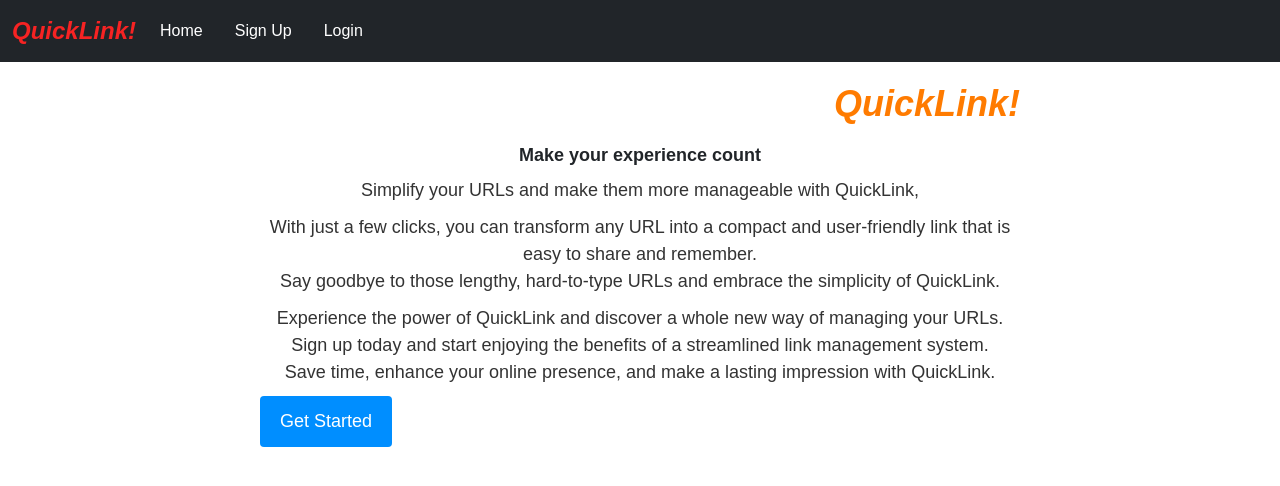
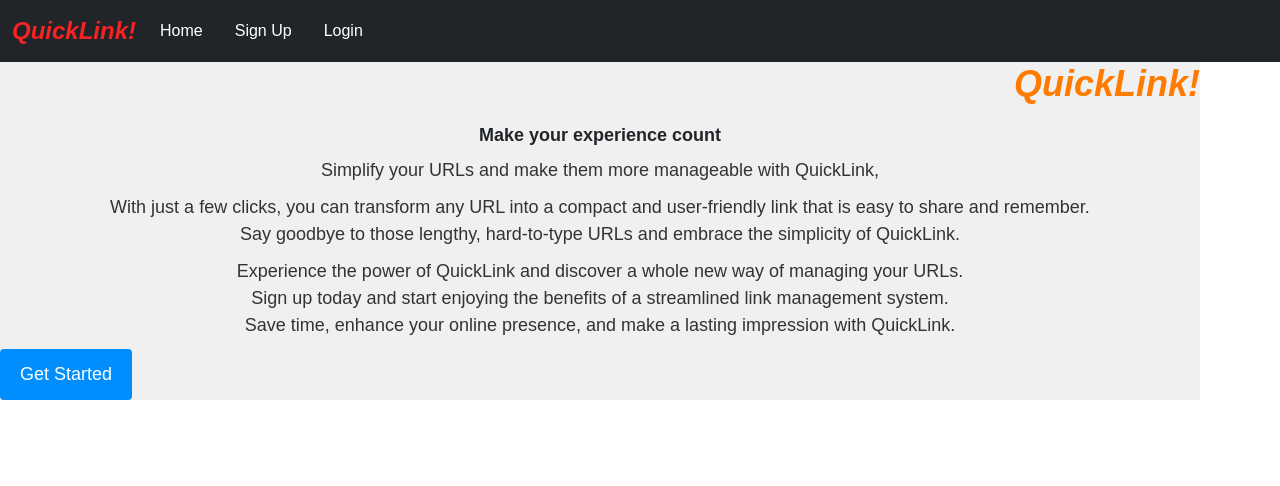
Before and after one commit to Emetegift/url-shortener-frontend, a React (Create React App) app: page /about in a window 1280 px wide. Shown: the top 486 px of the page. Built offline with nearby package versions, Linux system fonts and the light colour scheme.

Commit message:
updatd files

```diff
--- a/src/css/about.css
+++ b/src/css/about.css
@@ -52,7 +52,7 @@
    */
 
 
-
+/*
    .about {
     max-width: 800px;
     margin: 0 auto;
@@ -104,3 +104,68 @@
       font-size: 16px;
     }
   }
+   */
+
+   /* body {
+    margin: 0;
+    padding: 0;
+    background-color: #f0f0f0;
+  } */
+
+   .about {
+    max-width: 100%;
+    margin: 0 ;
+    padding: 0;
+    font-family: Arial, sans-serif;
+    text-align: left;
+    box-sizing: border-box;
+    background-color: #f0f0f0;
+  }
+
+  .heading,
+  h4 {
+    font-size: 30px;
+    margin-bottom: 20px;
+    color: #ff7b00;
+    text-align: right;
+  }
+
+  .content {
+    font-size: 16px;
+    margin-bottom: 10px;
+    color: #333;
+  }
+
+  .cta-button {
+    display: inline-block;
+    padding: 12px 20px;
+    background-color: #008eff;
+    color: #fff;
+    text-decoration: none;
+    border-radius: 4px;
+    font-size: 16px;
+    transition: background-color 0.3s ease;
+  }
+
+  .cta-button:hover {
+    background-color: #005eff;
+  }
+
+  @media screen and (min-width: 300px) {
+    .about {
+      max-width: 1200px;
+    }
+
+    .heading,
+    h4 {
+      font-size: 36px;
+    }
+
+    .content {
+      font-size: 18px;
+    }
+
+    .cta-button {
+      font-size: 18px;
+    }
+  }
```
